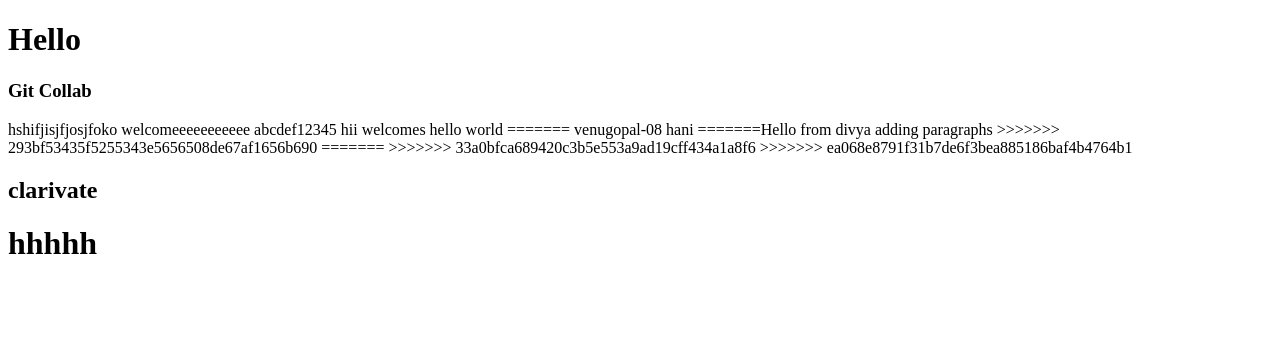
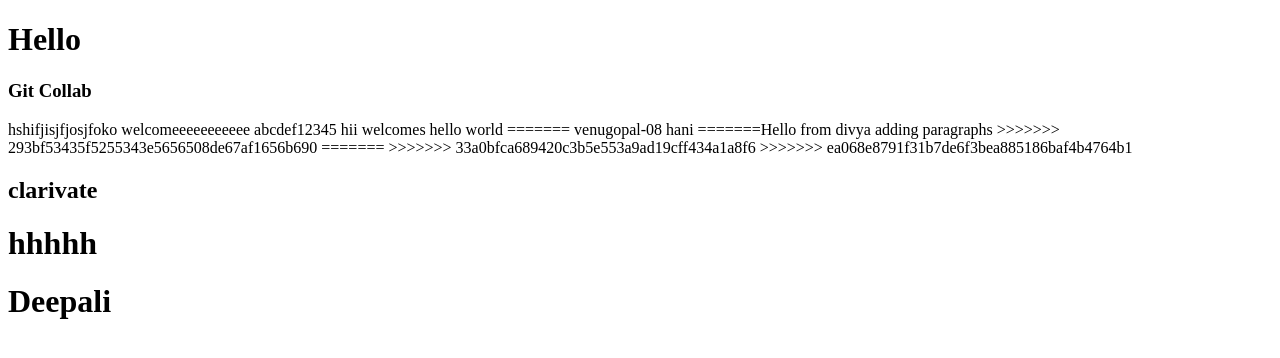
Before and after one commit to yodhan-gowda/mar5_git, a plain HTML site: page index.html in a window 1280 px wide. Drawn offline with Linux system fonts and the light colour scheme.

Commit message:
Files modified

```diff
--- a/index.html
+++ b/index.html
@@ -29,5 +29,7 @@
     </P>
     <h2>clarivate</h2>
     <h1>hhhhh</h1>
+
+    <h1>Deepali</h1>
 </body>
 </html>
```
